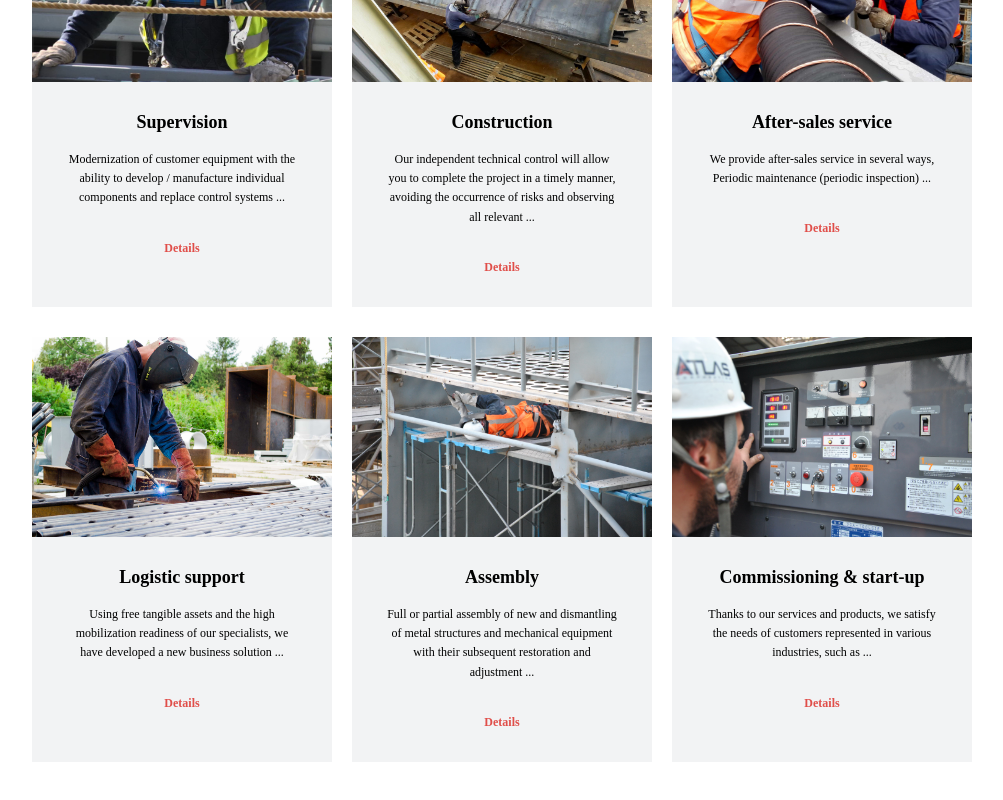
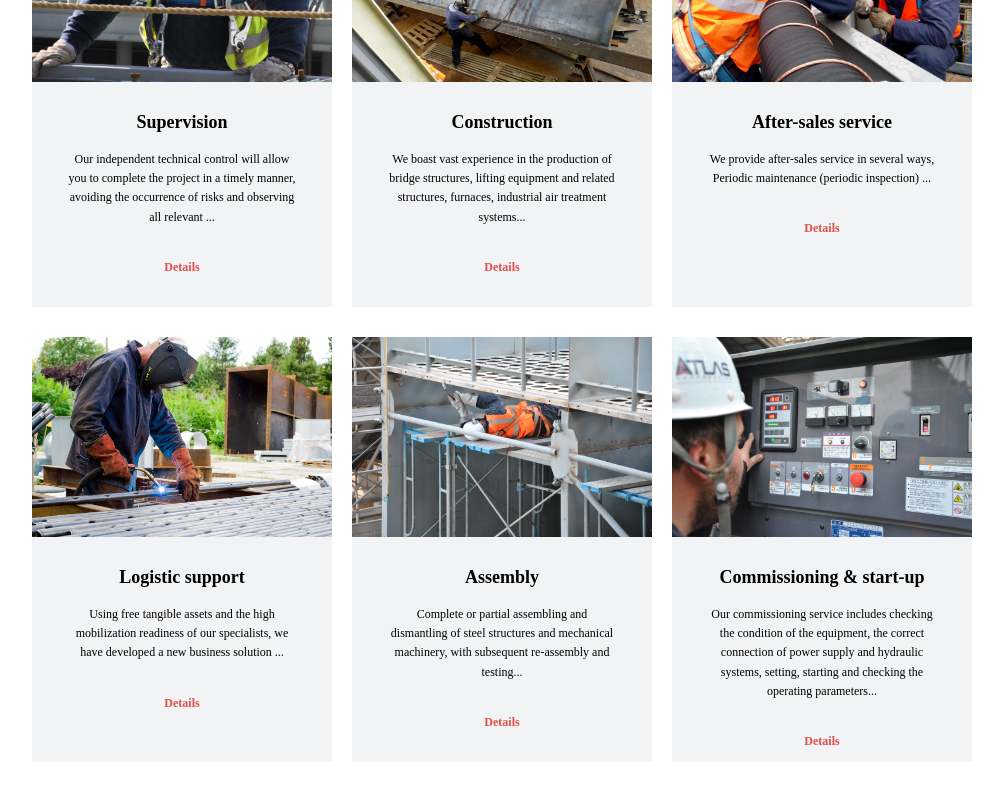
Before and after one commit to kapustikk/Atlas_Corporation, a React (Create React App) app: page /services in a window 1280 px wide. Shown: the part 408-1208 px from the top of the page, without its empty margins (128-1131 px from the left). Built offline with nearby package versions, Linux system fonts and the light colour scheme.

Commit message:
Fixed text

```diff
--- a/src/components/AboutUs/OurServices.js
+++ b/src/components/AboutUs/OurServices.js
@@ -41,9 +41,9 @@ export default function OurServices() {
                 <img src={supervision} alt="" className={s.itemsPhoto} />
                 <h4 className={s.titleOfOurServices}>Supervision</h4>
                 <p className={s.textOfOurServices}>
-                  Modernization of customer equipment with the ability to
-                  develop / manufacture individual components and replace
-                  control systems ...
+                  Our independent technical control will allow you to complete
+                  the project in a timely manner, avoiding the occurrence of
+                  risks and observing all relevant ...
                 </p>
                 <Link
                   className={s.linkToServices}
@@ -64,9 +64,9 @@ export default function OurServices() {
                 <img src={construction} alt="" className={s.itemsPhoto} />
                 <h4 className={s.titleOfOurServices}>Construction</h4>
                 <p className={s.textOfOurServices}>
-                  Our independent technical control will allow you to complete
-                  the project in a timely manner, avoiding the occurrence of
-                  risks and observing all relevant ...
+                  We boast vast experience in the production of bridge
+                  structures, lifting equipment and related structures,
+                  furnaces, industrial air treatment systems...
                 </p>
                 <Link
                   className={s.linkToServices}
@@ -132,9 +132,9 @@ export default function OurServices() {
                 <img src={assembly} alt="" className={s.itemsPhoto} />
                 <h4 className={s.titleOfOurServices}>Assembly</h4>
                 <p className={s.textOfOurServices}>
-                  Full or partial assembly of new and dismantling of metal
-                  structures and mechanical equipment with their subsequent
-                  restoration and adjustment ...
+                  Complete or partial assembling and dismantling of steel
+                  structures and mechanical machinery, with subsequent
+                  re-assembly and testing...
                 </p>
                 <Link
                   className={s.linkToServices}
@@ -157,8 +157,10 @@ export default function OurServices() {
                   Commissioning & start-up
                 </h4>
                 <p className={s.textOfOurServices}>
-                  Thanks to our services and products, we satisfy the needs of
-                  customers represented in various industries, such as ...
+                   Our commissioning service includes checking the condition of
+                  the equipment, the correct connection of power supply and
+                  hydraulic systems, setting, starting and checking the
+                  operating parameters...
                 </p>
                 <Link
                   className={s.linkToServices}
--- a/src/components/Companies/AtlasCorporation/AtlasCorporation.js
+++ b/src/components/Companies/AtlasCorporation/AtlasCorporation.js
@@ -18,12 +18,13 @@ export default function AtlasCorporation() {
           <span className={s.textBlockOne}>
             <h1 className={s.companiesName}>Atlas Corporation LLC</h1>
             <h4 className={s.text}>
-              Atlas Corporation LLC is an engineering and construction group of
-              companies which supplies a vast array of solutions to its
-              customers including the revamping, after-sales industrial
-              maintenance and turnkey plant solutions for thermal and hydraulic
-              industrial processes as well as industrial automation and air
-              treatment systems.
+              Atlas Corporation LLC, a company based in Kyiv - Ukraine, is part
+              of a group of companies operating in the construction and
+              engineering sector which aims to provide its customers with
+              revamping services, after-sales industrial maintenance and
+              solutions. of turnkey systems for thermo-hydraulic industrial
+              processes, for industrial automation and for air treatment
+              systems.
             </h4>
             <h4 className={s.text}>
               For about 16 years, the company's experts have been managing sites
@@ -49,7 +50,7 @@ export default function AtlasCorporation() {
               Based on 16 years of global experience, we offer a comprehensive
               range of tailored services to match your individual specific
               needs: from construction to logistic support, installation of a
-              wide range of technological equipment and metal structures for
+              wide range of industrial machinery and metal structures for
               various industrial applications, and to a supervision service
               covering all stages of the project. Our group operates in the
               steel and mechanical structure industry and boasts extensive
--- a/src/components/Companies/Companies.module.css
+++ b/src/components/Companies/Companies.module.css
@@ -18,8 +18,8 @@
 }
 
 .companyPhoto {
-  width: 550px;
-  height: 600px;
+  max-width: 600px;
+  max-height: 600px;
 }
 
 .textBlockOne {
--- a/src/components/OurServices/Assembly.js
+++ b/src/components/OurServices/Assembly.js
@@ -10,70 +10,48 @@ export default function Assembly() {
           <h2 className={s.title}>Assembly</h2>
           <p className={s.text}>
             We guarantee the best assembly, installation and maintenance
-            services. Our company performs all types of assembly and
-            installation exploiting effective tools and equipment. Assembly and
-            commissioning is the final and most critical stage for new plant
-            system installation. Our experts are ready to ensure the best
-            possible commissioning service, and guarantee their presence until
-            your plant system is completely up and running.
+            services. Assembly and commissioning is the final and most critical
+            stage for new plant system installation. Our experts are ready to
+            ensure the best possible commissioning service, and guarantee their
+            presence until your plant system is completely up and running.
           </p>
 
           <p className={s.textTitle}>Our range of services includes:</p>
           <ul className={s.listOfItems}>
-            <li>Installation of equipment and industrial steel structures;</li>
+            <li>Installation of machinery and industrial steel structures;</li>
             <li>
               Repairs of individual machine parts and components using various
               methods: gluing, applying metal-polymer composites on a worn
               surface with subsequent machining, welding with welding
-              electrodes, replacing of parts of worn pieces;
+              electrodes/mig-mag/tig, replacing of parts of worn pieces;
             </li>
             <li>
-              Installation and commissioning of production line equipment,
+              Installation and commissioning of production line machinery,
               including the construction of necessary metal structures;
             </li>
             <li>
-              Overhaul of the customer's equipment with possible replacement of
+              Overhaul of the customer's machinery with possible replacement of
               worn out, damaged and obsolete bearings, guiding elements, rubber
               seals, sensors, electrical cables, electric power and electronic
               equipment;
             </li>
             <li>
-              Revamping of the customer's equipment with the development and
+              Revamping of the customer's machinery with the development and
               construction of individual units and replacement of control
               systems;
             </li>
-            <li>Installation of pipelines;</li>
-            <li>
-              Complete or partial assembling and dismantling of steel structures
-              and mechanical equipment, with subsequent re-assembly and testing;
-            </li>
-            <li>Assembling of pipes and relative joints;</li>
-            <li>
-              Assembling of fluid management systems and ventilation systems.{' '}
-            </li>
+            <li>Installation of pipelines.</li>
           </ul>
         </div>
         <img src={mainPhoto} alt="" className={s.photo} />
       </div>
 
       <div className={s.secondBlock}>
-        <p className={s.textTitle}>Types of metal structure assembly used:</p>
+        <p className={s.textTitle}>Assembly:</p>
         <ul className={s.listOfTypes}>
           <li>
-            Assembling of small elements: A laborious and complex process with a
-            number of variables in terms of the construction parameters which,
-            in the end, form a single unit;
-          </li>
-          <li>
-            Assembling element by element: Used for the construction of
-            residential and industrial buildings. Installation is carried out
-            using ready-made structural elements;
-          </li>
-          <li>
-            Installation of finished structures: This presumes assembly of the
-            structures from the ground upwards, followed by the fastening of all
-            the nodes at height. This type of installation is used in the
-            installation of power lines, pipes and other structures.
+            Complete or partial assembling and dismantling of steel structures
+            and mechanical machinery, with subsequent re-assembly and testing;
           </li>
         </ul>
       </div>
--- a/src/components/OurServices/Services.js
+++ b/src/components/OurServices/Services.js
@@ -20,8 +20,9 @@ export default function OurServices() {
             <img src={supervision} alt="" className={s.itemsPhoto} />
             <h4 className={s.titleOfOurServices}>Supervision</h4>
             <p className={s.textOfOurServices}>
-              Modernization of customer equipment with the ability to develop /
-              manufacture individual components and replace control systems ...
+              Our independent technical control will allow you to complete the
+              project in a timely manner, avoiding the occurrence of risks and
+              observing all relevant ...
             </p>
             <Link
               className={s.linkToServices}
@@ -39,9 +40,9 @@ export default function OurServices() {
             <img src={construction} alt="" className={s.itemsPhoto} />
             <h4 className={s.titleOfOurServices}>Construction</h4>
             <p className={s.textOfOurServices}>
-              Our independent technical control will allow you to complete the
-              project in a timely manner, avoiding the occurrence of risks and
-              observing all relevant ...
+              We boast vast experience in the production of bridge structures,
+              lifting equipment and related structures, furnaces, industrial air
+              treatment systems...
             </p>
             <Link
               className={s.linkToServices}
@@ -97,9 +98,9 @@ export default function OurServices() {
             <img src={assembly} alt="" className={s.itemsPhoto} />
             <h4 className={s.titleOfOurServices}>Assembly</h4>
             <p className={s.textOfOurServices}>
-              Full or partial assembly of new and dismantling of metal
-              structures and mechanical equipment with their subsequent
-              restoration and adjustment ...
+              Complete or partial assembling and dismantling of steel structures
+              and mechanical machinery, with subsequent re-assembly and
+              testing...
             </p>
             <Link
               className={s.linkToServices}
@@ -117,8 +118,10 @@ export default function OurServices() {
             <img src={commissioning} alt="" className={s.itemsPhoto} />
             <h4 className={s.titleOfOurServices}>Commissioning & start-up</h4>
             <p className={s.textOfOurServices}>
-              Thanks to our services and products, we satisfy the needs of
-              customers represented in various industries, such as ...
+               Our commissioning service includes checking the condition of the
+              equipment, the correct connection of power supply and hydraulic
+              systems, setting, starting and checking the operating
+              parameters...
             </p>
             <Link
               className={s.linkToServices}
--- a/src/components/OurServices/StartUp.js
+++ b/src/components/OurServices/StartUp.js
@@ -9,15 +9,15 @@ export default function StartUp() {
         <div className={s.textBlock}>
           <h2 className={s.titleStartUp}>Commissioning & start up</h2>
           <p className={s.text}>
-            Commissioning involves testing all the equipment to ensure that it
+            Commissioning involves testing all the machinery to ensure that it
             functions correctly. Our commissioning service includes checking the
-            condition of the equipment, the correct connection of power supply
+            condition of the machinery, the correct connection of power supply
             and hydraulic systems, setting, starting and checking the operating
             parameters, verification of the plant system's operations,
             consistency of the set pressure, temperature and flow rates, and
             also consistency with the phase state of the analysed environment.
             This work guarantees the correct long-term operation of the system
-            and eliminates the difficulties in servicing the equipment.
+            and eliminates the difficulties in servicing the machinery.
           </p>
           <p className={s.text}>
             The company's multiple skills and expertise means it can perform
```
Also changed, not shown: src/components/Companies/AtlasPolska/AtlasPolska.js (+8 -12 lines), src/components/Companies/ItalTechnology/ItalTechnology.js (+8 -7 lines), src/components/images/Atlas_polska.jpg (added).
